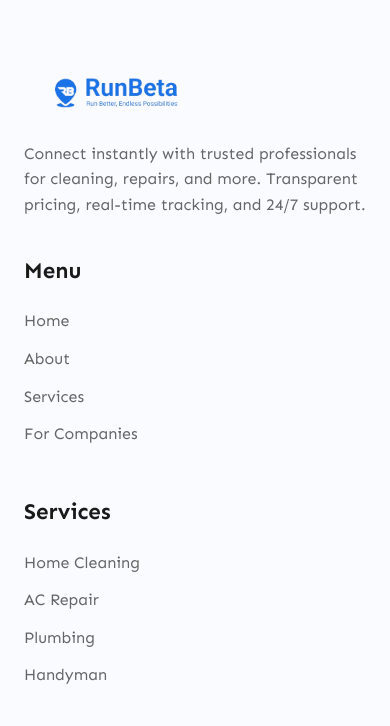
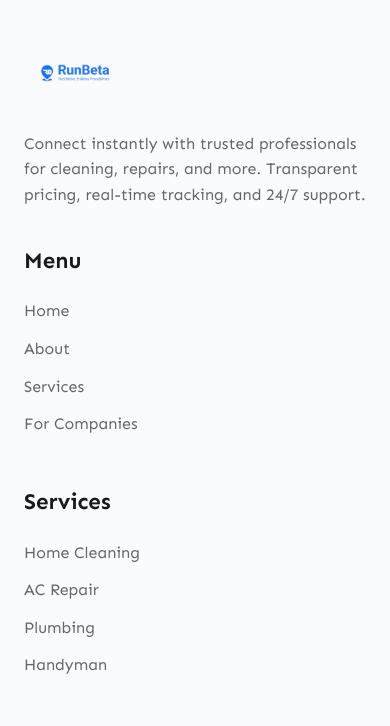
Before and after one commit to Azeez-Abiola/Runbeta-website, a website built with Vite: page index.html in a window 390 px wide. Shown: the part 10918-11644 px from the top of the page. Built offline with nearby package versions, Linux system fonts and the light colour scheme.

Commit message:
fix: aligned footer logo with link column headers

```diff
--- a/style.css
+++ b/style.css
@@ -171,8 +171,9 @@ section {
 }
 
 .footer img {
-  height: 300px;
+  height: 120px;
   width: auto;
+  margin-top: -30px;
 }
 
 .nav-actions {
@@ -1172,6 +1173,7 @@ section {
   display: grid;
   grid-template-columns: 2fr 1fr 1fr 1fr;
   gap: 60px;
+  align-items: start;
 }
 
 .footer-logo {
@@ -1846,9 +1848,13 @@ html, body {
     border-radius: 40px;
   }
 
-  .nav img, .footer img {
+  .nav img {
     height: 180px;
     margin: -50px 0;
+  }
+
+  .footer img {
+    height: 100px;
   }
 
   .modal-content {
```
